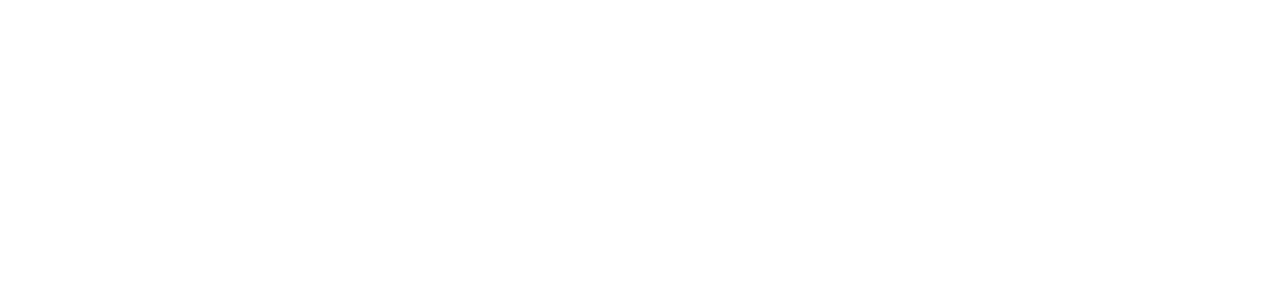
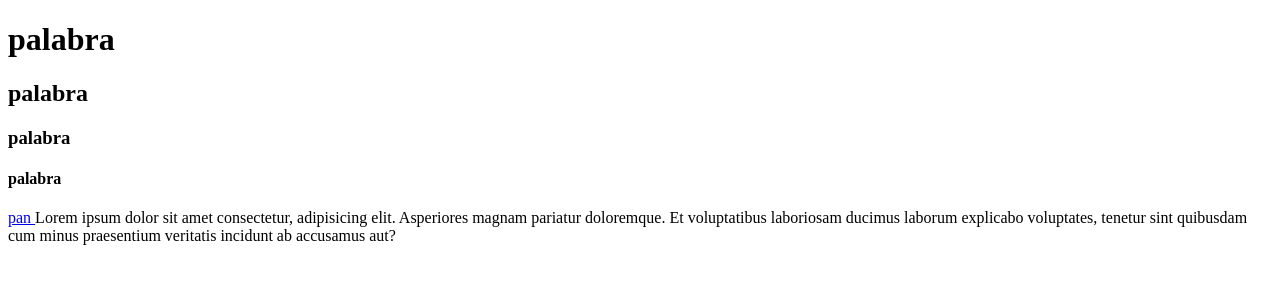
Before and after one commit to santi1007312/3065369, a plain HTML site: page index.html in a window 1280 px wide. Drawn offline with Linux system fonts and the light colour scheme.

Commit message:
etiquetas

```diff
--- a/index.html
+++ b/index.html
@@ -1,11 +1,15 @@
 <!DOCTYPE html>
-<html lang="en">
+<html lang="es">
 <head>
   <meta charset="UTF-8">
   <meta name="viewport" content="width=device-width, initial-scale=1.0">
-  <title>Document</title>
+  <title>ADSO</title>
 </head>
-<body>
-
+<body><h1>palabra</h1>
+<h2>palabra</h2>
+<h3>palabra</h3>
+<h4>palabra</h4>
+<a href="#">pan </a>
 </body>
 </html>
+Lorem ipsum dolor sit amet consectetur, adipisicing elit. Asperiores magnam pariatur doloremque. Et voluptatibus laboriosam ducimus laborum explicabo voluptates, tenetur sint quibusdam cum minus praesentium veritatis incidunt ab accusamus aut?
```
